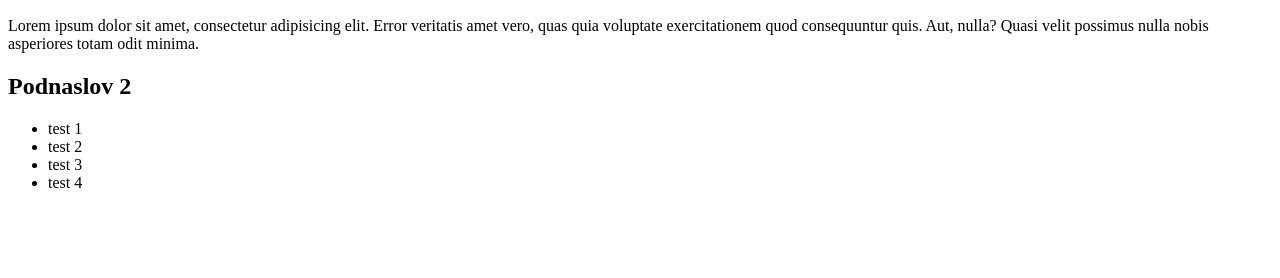
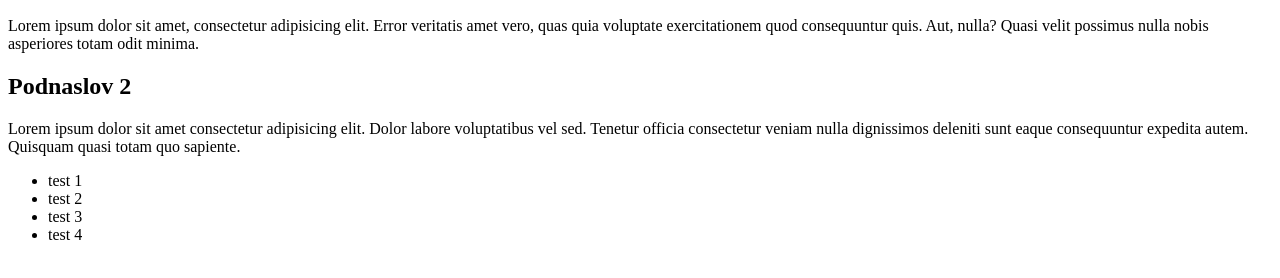
Before and after one commit to ivanarunje/vjezba, a website: page index.html in a window 1280 px wide. Shown: the part 110-388 px from the top of the page. Drawn offline with Linux system fonts and the light colour scheme.

Commit message:
Added second paragraf

```diff
--- a/index.html
+++ b/index.html
@@ -4,7 +4,7 @@
     <meta charset="UTF-8" />
     <meta http-equiv="X-UA-Compatible" content="IE=edge" />
     <meta name="viewport" content="width=device-width, initial-scale=1.0" />
-    <title>Vjezba git</title>
+    <title>Vjezba git 1</title>
   </head>
   <body>
     <h1>Ovo je vjezba</h1>
@@ -15,6 +15,12 @@
       nulla? Quasi velit possimus nulla nobis asperiores totam odit minima.
     </p>
     <h2>Podnaslov 2</h2>
+    <p>
+      Lorem ipsum dolor sit amet consectetur adipisicing elit. Dolor labore
+      voluptatibus vel sed. Tenetur officia consectetur veniam nulla dignissimos
+      deleniti sunt eaque consequuntur expedita autem. Quisquam quasi totam quo
+      sapiente.
+    </p>
     <ul>
       <li>test 1</li>
       <li>test 2</li>
```
